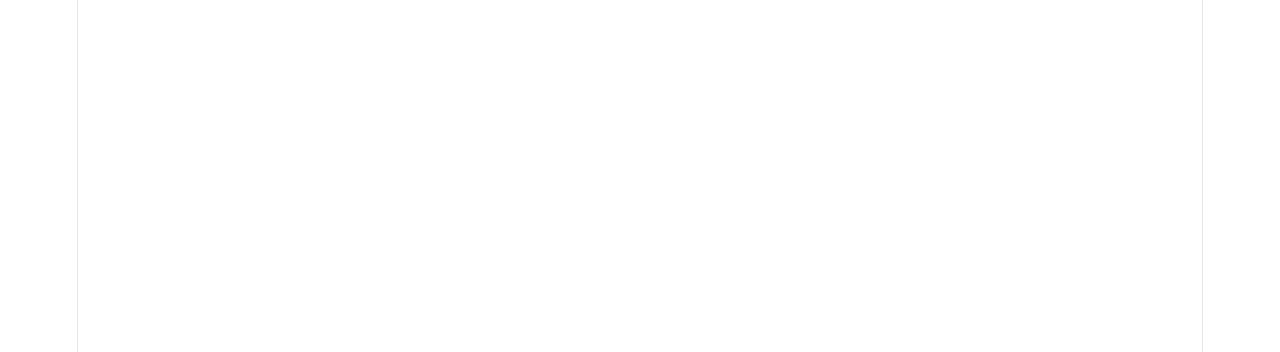
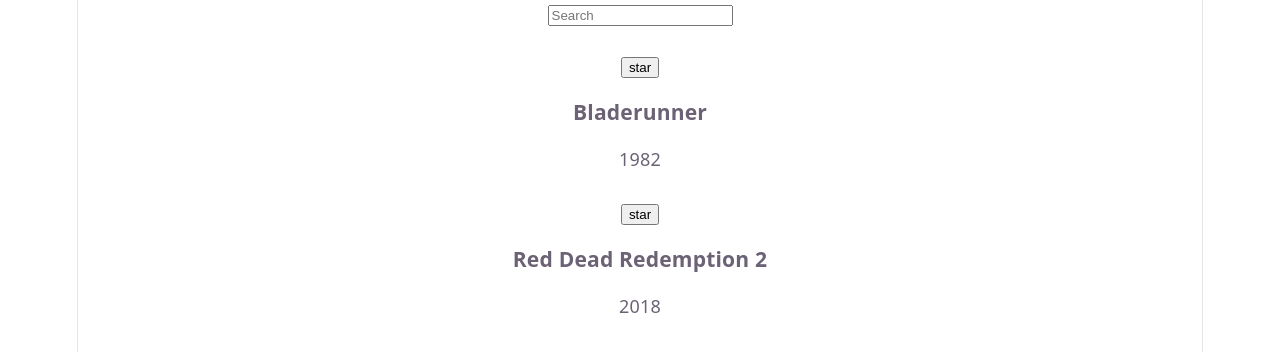
Before and after one commit to Wulver2/Media_search_engine, a React (Vite) app in the folder media-search/: page / in a window 1280 px wide. Shown: the top 352 px of the page. Built offline with nearby package versions, Linux system fonts and the light colour scheme.

Commit message:
Introduce search form on homepage

```diff
--- a/media-search/src/App.jsx
+++ b/media-search/src/App.jsx
@@ -1,8 +1,10 @@
 import './App.css'
+import Home from './pages/Home'
 
 function App() {
   return (
     <>
+      <Home></Home>
     </>
   )
 }
--- a/media-search/src/pages/Home.jsx
+++ b/media-search/src/pages/Home.jsx
@@ -8,6 +8,10 @@
 
     return (
         <div className="home">
+            <form className="search-form">
+                <input type="text" placeholder="Search" className="search-input"/>
+            </form>
+
             <div className="media-grid">
                 {media.map(m =>
                 <MediaCard key={m.id} mediaData={{title: m.title, releaseDate: m.releaseDate}}>
```
